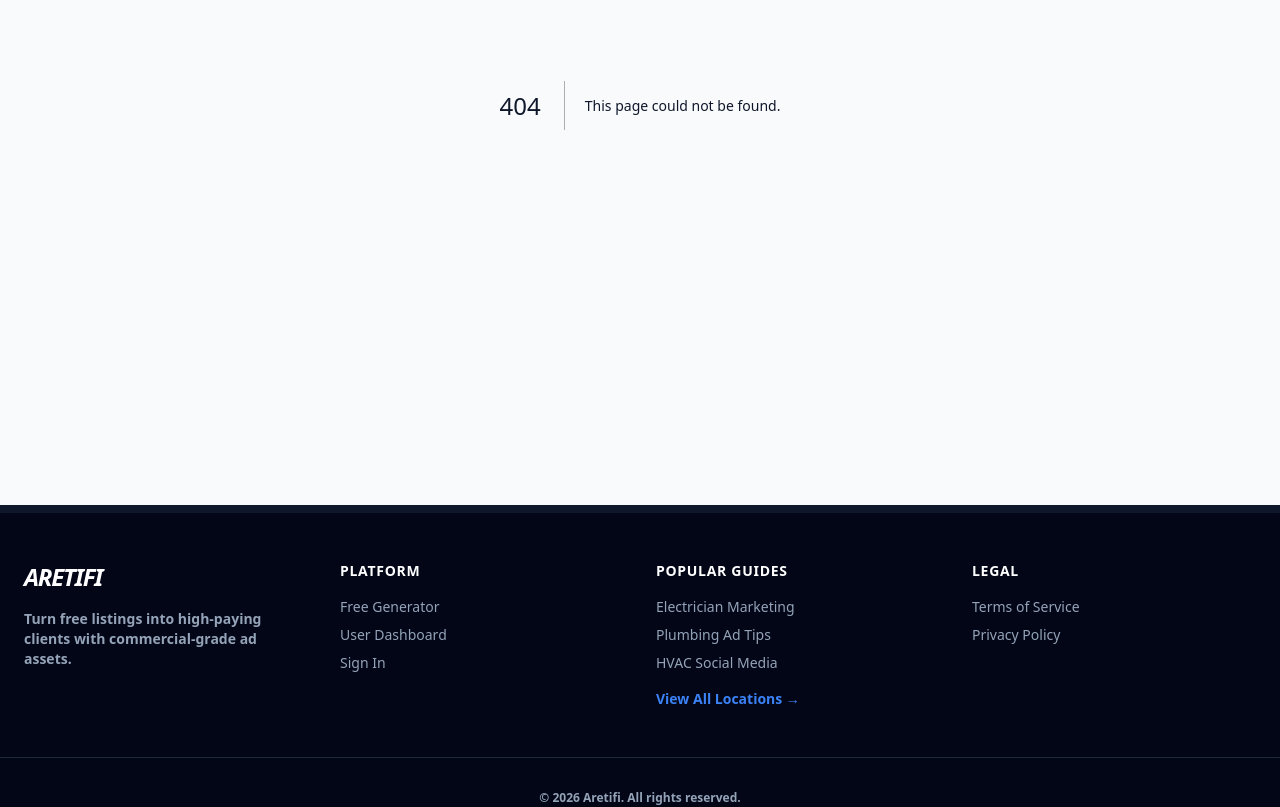
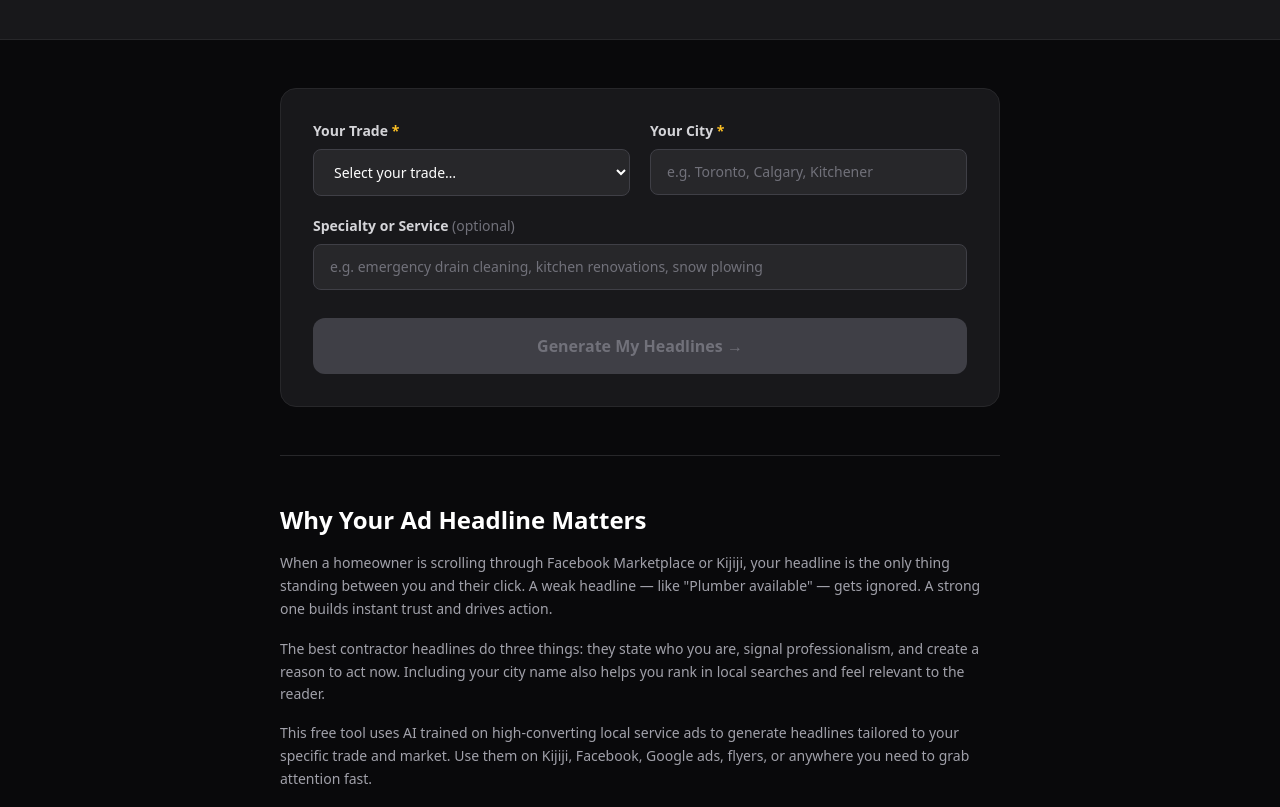
Before and after one commit to jakejmanley-collab/local-service-ads, a Next.js app: page /tools/headline-generator in a window 1280 px wide. Before the commit this address had no page. Shown: the part 360-1167 px from the top of the page. Built offline with nearby package versions, Linux system fonts and the light colour scheme.

Commit message:
Create page.tsx

```diff
--- /dev/null
+++ b/app/tools/headline-generator/page.tsx
@@ -0,0 +1,267 @@
+"use client";
+
+import { useState } from "react";
+
+const TRADES = [
+  "Plumber",
+  "Electrician",
+  "HVAC Technician",
+  "General Contractor",
+  "Landscaper",
+  "Painter",
+  "Roofer",
+  "Carpenter",
+  "Drywall Installer",
+  "Flooring Installer",
+  "Handyman",
+  "House Cleaner",
+  "Window Cleaner",
+  "Pressure Washer",
+  "Snow Removal",
+  "Tree Service",
+  "Fence Installer",
+  "Concrete / Paving",
+  "Welder",
+  "Moving Service",
+];
+
+export default function HeadlineGeneratorPage() {
+  const [trade, setTrade] = useState("");
+  const [city, setCity] = useState("");
+  const [serviceType, setServiceType] = useState("");
+  const [headlines, setHeadlines] = useState<string[]>([]);
+  const [loading, setLoading] = useState(false);
+  const [error, setError] = useState("");
+  const [copied, setCopied] = useState<number | null>(null);
+
+  const handleGenerate = async () => {
+    if (!trade || !city) return;
+    setLoading(true);
+    setError("");
+    setHeadlines([]);
+
+    try {
+      const res = await fetch("/api/tools/headline-generator", {
+        method: "POST",
+        headers: { "Content-Type": "application/json" },
+        body: JSON.stringify({ trade, city, serviceType }),
+      });
+
+      const data = await res.json();
+
+      if (!res.ok) throw new Error(data.error || "Something went wrong");
+
+      setHeadlines(data.headlines);
+    } catch (err: unknown) {
+      setError(err instanceof Error ? err.message : "Something went wrong");
+    } finally {
+      setLoading(false);
+    }
+  };
+
+  const handleCopy = (text: string, index: number) => {
+    navigator.clipboard.writeText(text);
+    setCopied(index);
+    setTimeout(() => setCopied(null), 1800);
+  };
+
+  const handleCopyAll = () => {
+    navigator.clipboard.writeText(headlines.join("\n"));
+    setCopied(-1);
+    setTimeout(() => setCopied(null), 1800);
+  };
+
+  return (
+    <main className="min-h-screen bg-zinc-950 text-white">
+      {/* Hero */}
+      <section className="border-b border-zinc-800 bg-zinc-900">
+        <div className="max-w-3xl mx-auto px-6 py-16 text-center">
+          <span className="inline-block text-xs font-semibold tracking-widest uppercase text-amber-400 mb-4">
+            Free Tool
+          </span>
+          <h1 className="text-4xl sm:text-5xl font-extrabold tracking-tight text-white mb-4 leading-tight">
+            Contractor Ad Headline Generator
+          </h1>
+          <p className="text-zinc-400 text-lg max-w-xl mx-auto">
+            Get 6 punchy, proven ad headlines for your trade business in
+            seconds. Built for Facebook Marketplace, Kijiji, and local flyers.
+          </p>
+        </div>
+      </section>
+
+      {/* Tool */}
+      <section className="max-w-3xl mx-auto px-6 py-12">
+        <div className="bg-zinc-900 border border-zinc-800 rounded-2xl p-8">
+          <div className="grid sm:grid-cols-2 gap-5 mb-5">
+            {/* Trade */}
+            <div>
+              <label className="block text-sm font-semibold text-zinc-300 mb-2">
+                Your Trade <span className="text-amber-400">*</span>
+              </label>
+              <select
+                value={trade}
+                onChange={(e) => setTrade(e.target.value)}
+                className="w-full bg-zinc-800 border border-zinc-700 text-white rounded-lg px-4 py-3 text-sm focus:outline-none focus:ring-2 focus:ring-amber-400 focus:border-transparent"
+              >
+                <option value="">Select your trade…</option>
+                {TRADES.map((t) => (
+                  <option key={t} value={t}>
+                    {t}
+                  </option>
+                ))}
+              </select>
+            </div>
+
+            {/* City */}
+            <div>
+              <label className="block text-sm font-semibold text-zinc-300 mb-2">
+                Your City <span className="text-amber-400">*</span>
+              </label>
+              <input
+                type="text"
+                placeholder="e.g. Toronto, Calgary, Kitchener"
+                value={city}
+                onChange={(e) => setCity(e.target.value)}
+                className="w-full bg-zinc-800 border border-zinc-700 text-white rounded-lg px-4 py-3 text-sm placeholder-zinc-500 focus:outline-none focus:ring-2 focus:ring-amber-400 focus:border-transparent"
+              />
+            </div>
+          </div>
+
+          {/* Optional specialty */}
+          <div className="mb-7">
+            <label className="block text-sm font-semibold text-zinc-300 mb-2">
+              Specialty or Service{" "}
+              <span className="text-zinc-500 font-normal">(optional)</span>
+            </label>
+            <input
+              type="text"
+              placeholder="e.g. emergency drain cleaning, kitchen renovations, snow plowing"
+              value={serviceType}
+              onChange={(e) => setServiceType(e.target.value)}
+              className="w-full bg-zinc-800 border border-zinc-700 text-white rounded-lg px-4 py-3 text-sm placeholder-zinc-500 focus:outline-none focus:ring-2 focus:ring-amber-400 focus:border-transparent"
+            />
+          </div>
+
+          {/* CTA */}
+          <button
+            onClick={handleGenerate}
+            disabled={!trade || !city || loading}
+            className="w-full bg-amber-400 hover:bg-amber-300 disabled:bg-zinc-700 disabled:text-zinc-500 disabled:cursor-not-allowed text-zinc-900 font-bold text-base py-4 rounded-xl transition-colors duration-150"
+          >
+            {loading ? (
+              <span className="flex items-center justify-center gap-2">
+                <svg
+                  className="animate-spin h-4 w-4"
+                  viewBox="0 0 24 24"
+                  fill="none"
+                >
+                  <circle
+                    className="opacity-25"
+                    cx="12"
+                    cy="12"
+                    r="10"
+                    stroke="currentColor"
+                    strokeWidth="4"
+                  />
+                  <path
+                    className="opacity-75"
+                    fill="currentColor"
+                    d="M4 12a8 8 0 018-8v8z"
+                  />
+                </svg>
+                Generating…
+              </span>
+            ) : (
+              "Generate My Headlines →"
+            )}
+          </button>
+
+          {error && (
+            <p className="mt-4 text-red-400 text-sm text-center">{error}</p>
+          )}
+        </div>
+
+        {/* Results */}
+        {headlines.length > 0 && (
+          <div className="mt-8">
+            <div className="flex items-center justify-between mb-4">
+              <h2 className="text-xl font-bold text-white">
+                Your Headlines
+              </h2>
+              <button
+                onClick={handleCopyAll}
+                className="text-sm text-amber-400 hover:text-amber-300 font-medium transition-colors"
+              >
+                {copied === -1 ? "✓ Copied all!" : "Copy all"}
+              </button>
+            </div>
+            <ul className="space-y-3">
+              {headlines.map((h, i) => (
+                <li
+                  key={i}
+                  className="flex items-center justify-between bg-zinc-900 border border-zinc-800 rounded-xl px-5 py-4 group hover:border-amber-400/40 transition-colors"
+                >
+                  <span className="text-white font-medium text-base pr-4">
+                    {h}
+                  </span>
+                  <button
+                    onClick={() => handleCopy(h, i)}
+                    className="shrink-0 text-xs text-zinc-500 group-hover:text-amber-400 font-semibold transition-colors"
+                  >
+                    {copied === i ? "✓ Copied" : "Copy"}
+                  </button>
+                </li>
+              ))}
+            </ul>
+
+            {/* Upsell nudge */}
+            <div className="mt-8 bg-amber-400/10 border border-amber-400/30 rounded-2xl px-6 py-5 text-center">
+              <p className="text-amber-300 font-semibold mb-1">
+                Like these headlines?
+              </p>
+              <p className="text-zinc-400 text-sm mb-4">
+                Turn them into a professional flyer or business page in minutes
+                with Aretifi.
+              </p>
+              <a
+                href="/preview"
+                className="inline-block bg-amber-400 hover:bg-amber-300 text-zinc-900 font-bold px-6 py-3 rounded-xl text-sm transition-colors"
+              >
+                Try the Free Flyer Builder →
+              </a>
+            </div>
+          </div>
+        )}
+      </section>
+
+      {/* SEO Content */}
+      <section className="max-w-3xl mx-auto px-6 pb-20">
+        <div className="border-t border-zinc-800 pt-12">
+          <h2 className="text-2xl font-bold text-white mb-4">
+            Why Your Ad Headline Matters
+          </h2>
+          <div className="prose prose-invert prose-zinc max-w-none text-zinc-400 text-sm leading-relaxed space-y-4">
+            <p>
+              When a homeowner is scrolling through Facebook Marketplace or
+              Kijiji, your headline is the only thing standing between you and
+              their click. A weak headline — like "Plumber available" — gets
+              ignored. A strong one builds instant trust and drives action.
+            </p>
+            <p>
+              The best contractor headlines do three things: they state who you
+              are, signal professionalism, and create a reason to act now.
+              Including your city name also helps you rank in local searches and
+              feel relevant to the reader.
+            </p>
+            <p>
+              This free tool uses AI trained on high-converting local service
+              ads to generate headlines tailored to your specific trade and
+              market. Use them on Kijiji, Facebook, Google ads, flyers, or
+              anywhere you need to grab attention fast.
+            </p>
+          </div>
+        </div>
+      </section>
+    </main>
+  );
+}
```
